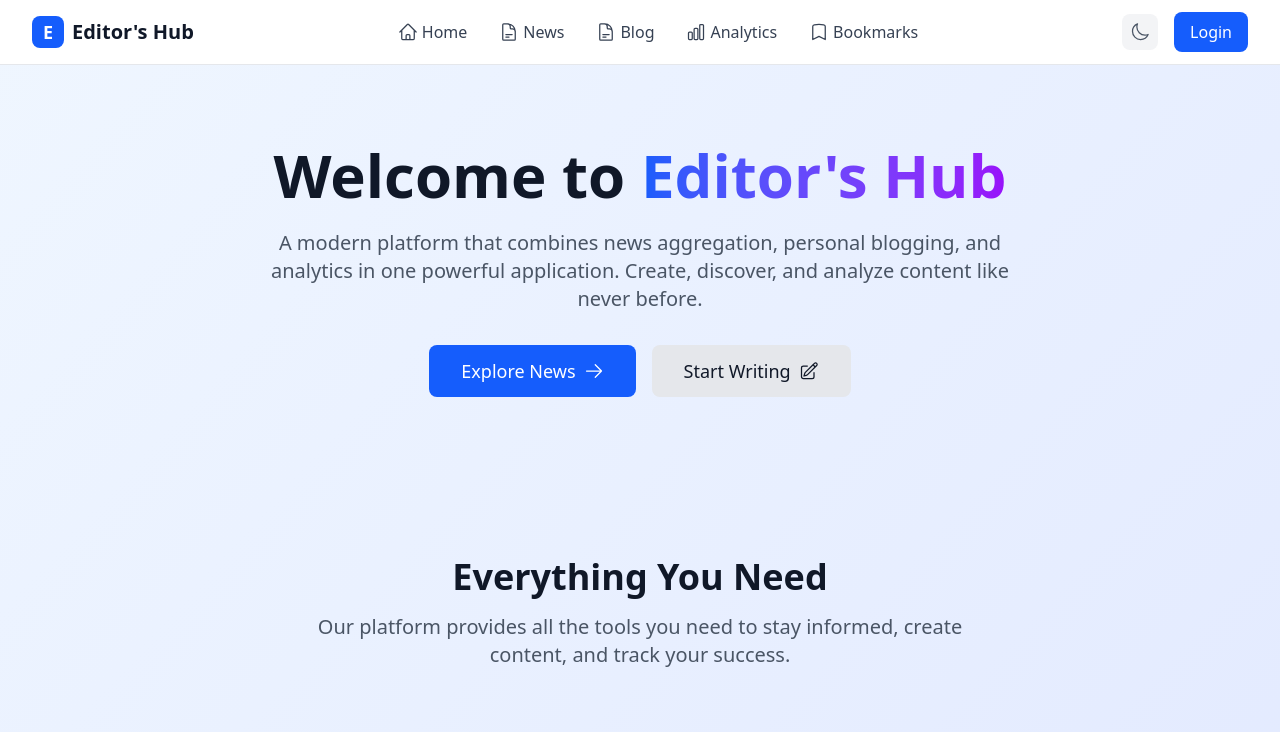
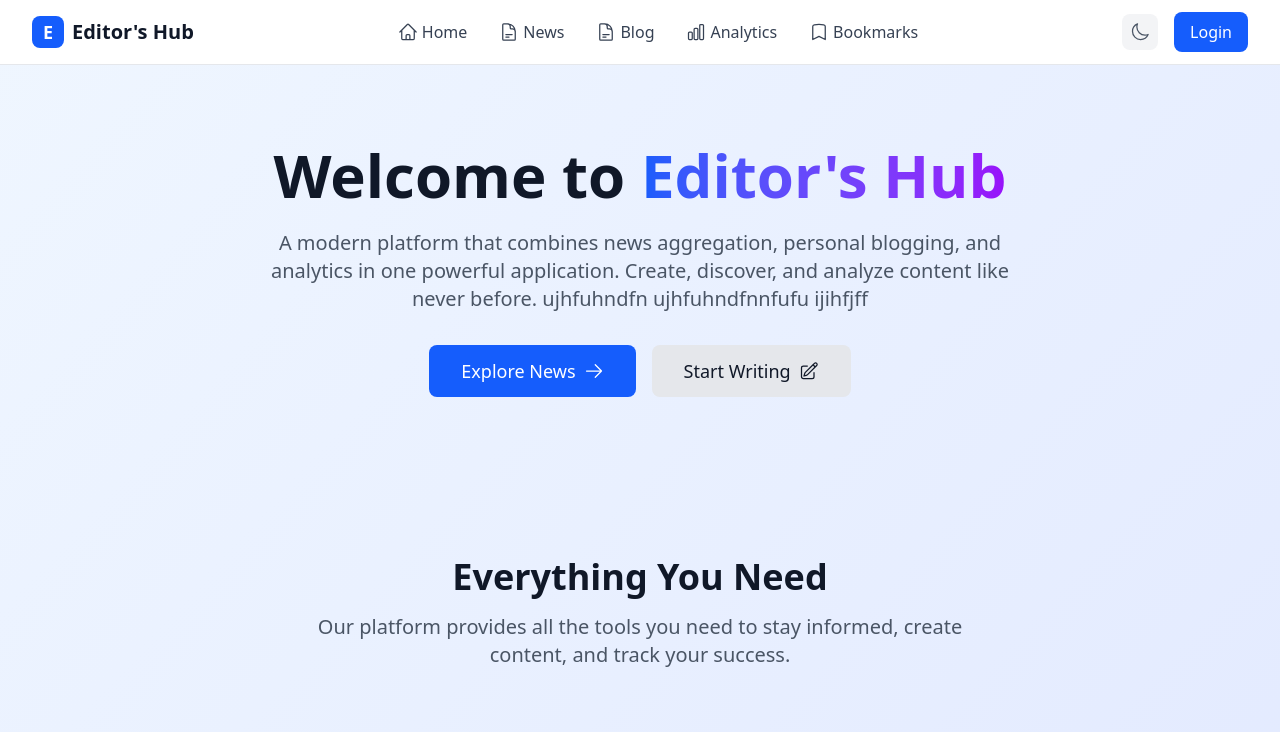
Before and after one commit to km1000101/the_Editors_hub, a React (Vite) app: page / in a window 1280 px wide. Shown: the top 732 px of the page. Built offline with nearby package versions, Linux system fonts and the light colour scheme.

Commit message:
testingv2

```diff
--- a/src/pages/Home.tsx
+++ b/src/pages/Home.tsx
@@ -72,6 +72,10 @@ const Home: React.FC = () => {
             >
               A modern platform that combines news aggregation, personal blogging, and analytics
               in one powerful application. Create, discover, and analyze content like never before.
+              ujhfuhndfn
+              ujhfuhndfnnfufu
+              ijihfjff
+
             </motion.p>
 
             <motion.div
```
